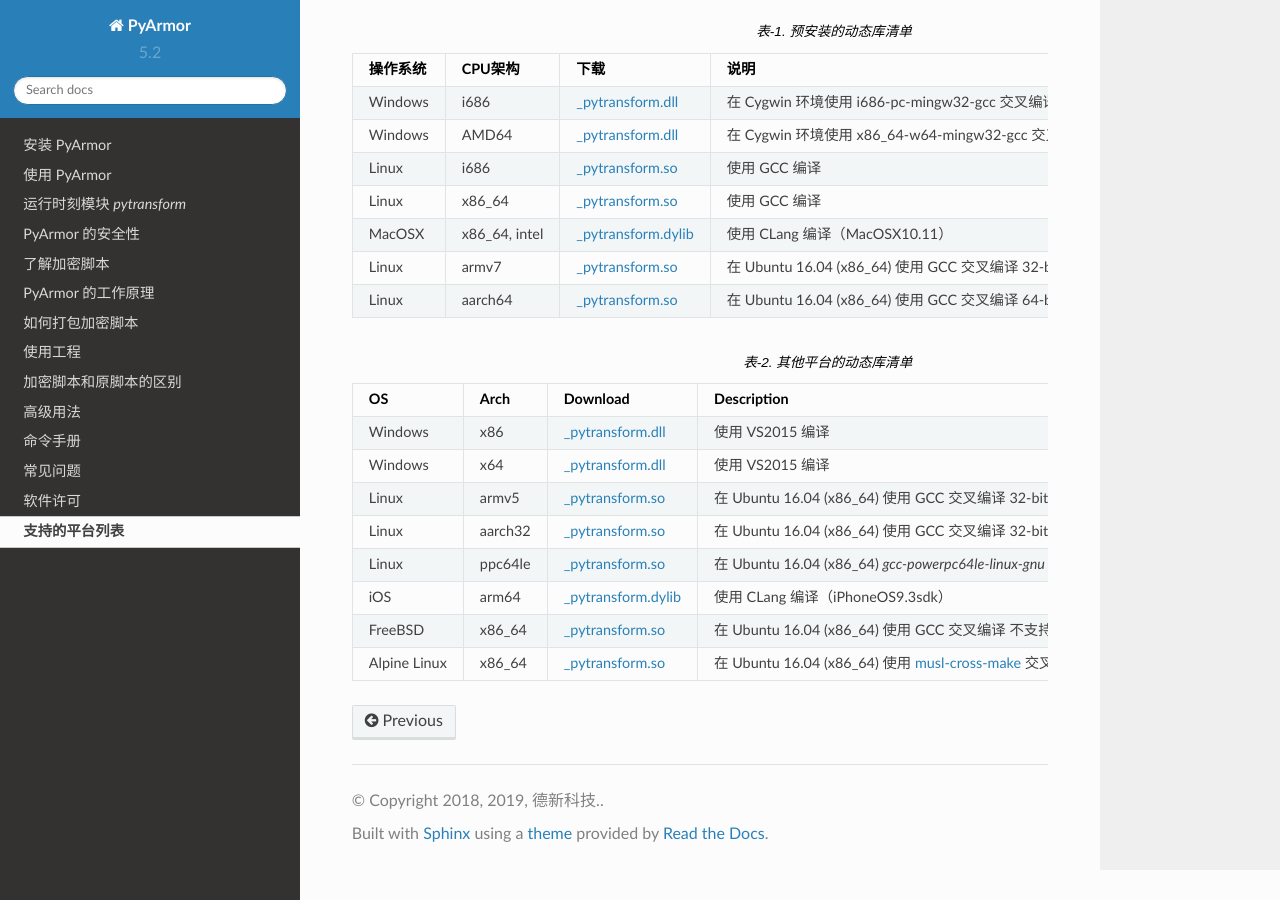
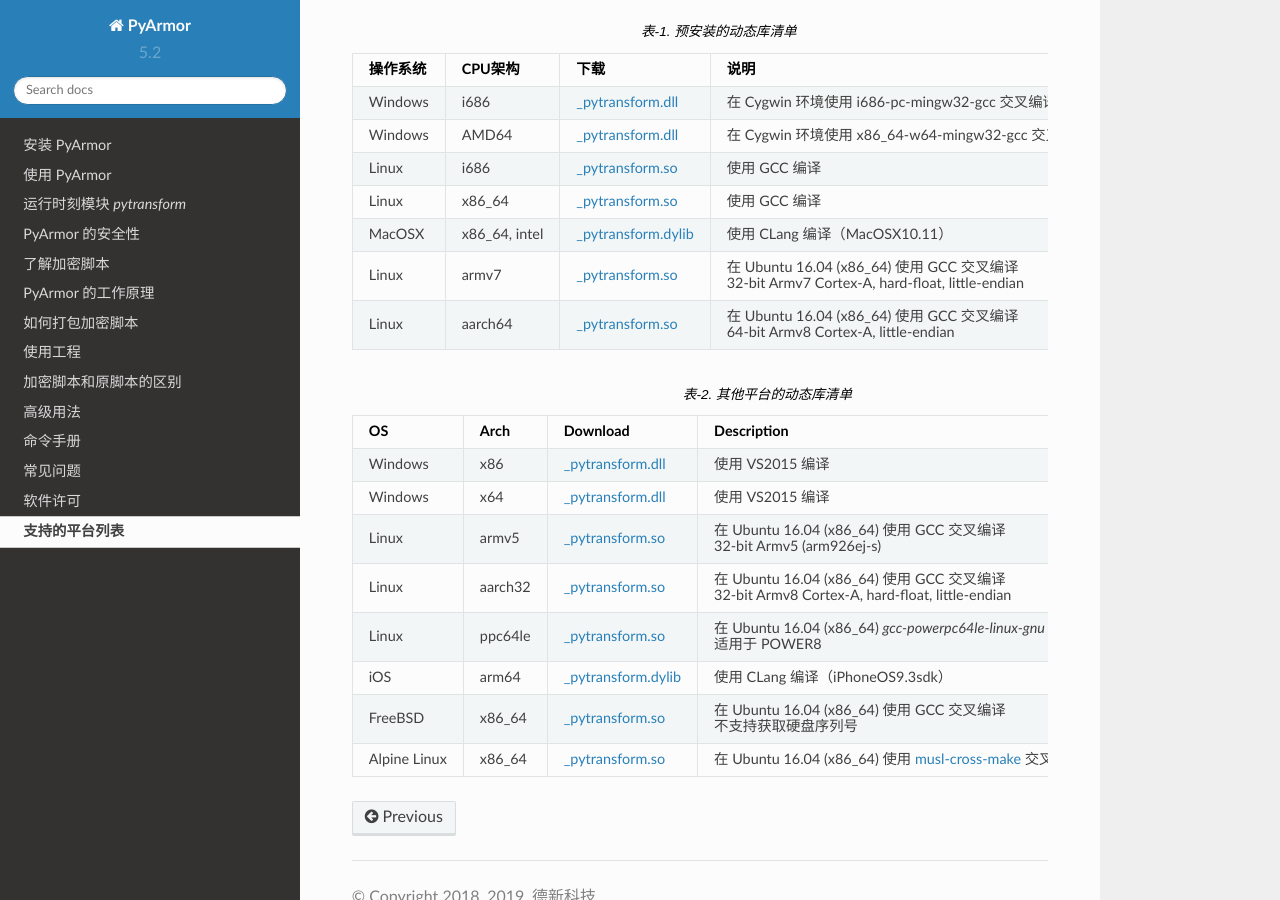
Before and after one commit to dashingsoft/pyarmor-docs-zh, a Sphinx documentation site: the page built from docs/platforms.rst, in a window 1280 px wide and 900 px high, scrolled down 541 px. Built offline with Sphinx 7.4.7 and the Read the Docs theme 2.0.0, drawn with Linux system fonts in a browser that asks for light colours.

Commit message:
Change table format

```diff
--- a/docs/platforms.rst
+++ b/docs/platforms.rst
@@ -52,16 +52,18 @@
      - armv7
      - `_pytransform.so <http://pyarmor.dashingsoft.com/downloads/platforms/armv7/_pytransform.so>`_
      - 在 Ubuntu 16.04 (x86_64) 使用 GCC 交叉编译
+
        32-bit Armv7 Cortex-A, hard-float, little-endian
    * - Linux
      - aarch64
      - `_pytransform.so <http://pyarmor.dashingsoft.com/downloads/platforms/armv8.64-bit/_pytransform.so>`_
      - 在 Ubuntu 16.04 (x86_64) 使用 GCC 交叉编译
+
        64-bit Armv8 Cortex-A, little-endian
 
 .. list-table:: 表-2. 其他平台的动态库清单
    :name: 其他平台的动态库清单
-   :width: 100%
+   :widths: 10 10 20 60
    :header-rows: 1
 
    * - OS
@@ -80,16 +82,19 @@
      - armv5
      - `_pytransform.so <http://pyarmor.dashingsoft.com/downloads/platforms/armv5/_pytransform.so>`_
      - 在 Ubuntu 16.04 (x86_64) 使用 GCC 交叉编译
+
        32-bit Armv5 (arm926ej-s)
    * - Linux
      - aarch32
      - `_pytransform.so <http://pyarmor.dashingsoft.com/downloads/platforms/armv8.32-bit/_pytransform.so>`_
      - 在 Ubuntu 16.04 (x86_64) 使用 GCC 交叉编译
+
        32-bit Armv8 Cortex-A, hard-float, little-endian
    * - Linux
      - ppc64le
      - `_pytransform.so <http://pyarmor.dashingsoft.com/downloads/platforms/ppc64le/_pytransform.so>`_
      - 在 Ubuntu 16.04 (x86_64) `gcc-powerpc64le-linux-gnu` 交叉编译
+
        适用于 POWER8
    * - iOS
      - arm64
@@ -99,6 +104,7 @@
      - x86_64
      - `_pytransform.so <http://pyarmor.dashingsoft.com/downloads/platforms/freebsd/_pytransform.so>`_
      - 在 Ubuntu 16.04 (x86_64) 使用 GCC 交叉编译
+
        不支持获取硬盘序列号
    * - Alpine Linux
      - x86_64
```
